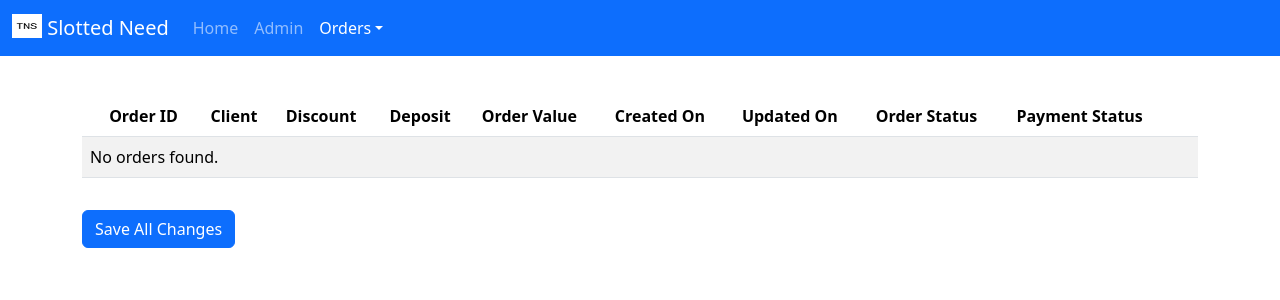
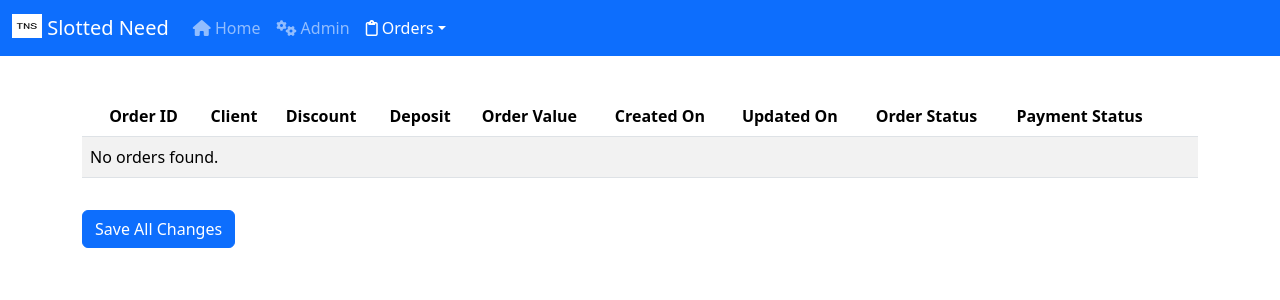
Before and after one commit to dimispapa/slotted-need, a Django app: page /orders/ in a window 1280 px wide. Shown: the top 300 px of the page. Run offline with Django 5.2, Linux system fonts and the light colour scheme; data that the repository does not hold is empty; some libraries are stand-ins or nearby versions.

Commit message:
styles: add navbar icons

```diff
--- a/templates/base.html
+++ b/templates/base.html
@@ -30,7 +30,7 @@
 <header>
   <nav class="navbar navbar-expand-lg bg-primary fixed-top" data-bs-theme="dark">
     <div class="container-fluid">
-      <a class="navbar-brand" href="#"><img src="../static/favicon/apple-touch-icon-tns.png" width="30" height="24"
+      <a class="navbar-brand" href="{% url 'home' %}"><img src="../static/favicon/apple-touch-icon-tns.png" width="30" height="24"
           alt="TNS logo" class="align-text-top"> Slotted Need</a>
       <button class="navbar-toggler" type="button" data-bs-toggle="collapse" data-bs-target="#navbarNavDropdown"
         aria-controls="navbarNavDropdown" aria-expanded="false" aria-label="Toggle navigation"><span
@@ -39,23 +39,23 @@
         <ul class="navbar-nav">
           <li class="nav-item">
             <a class="nav-link {% if request.path == home_url %}active"
-            aria-current="page{% endif %}" href="#">Home</a>
+            aria-current="page{% endif %}" href="{% url 'home' %}"><i class="fa-solid fa-house"></i> Home</a>
           </li>
           <li class="nav-item">
-            <a class="nav-link" href="{% url 'admin:index' %}">Admin</a>
+            <a class="nav-link" href="{% url 'admin:index' %}"><i class="fa-solid fa-gears"></i> Admin</a>
           </li>
-          <li class="nav-item dropdown col-6" data-bs-theme="light">
+          <li class="nav-item dropdown" data-bs-theme="light">
             <a class="nav-link dropdown-toggle {% if request.path == add_order_url or request.path == orders_url %}active"
             aria-current="page{% endif %}" href="#" role="button" data-bs-toggle="dropdown"
-              aria-expanded="false">Orders</a>
-            <ul class="dropdown-menu">
+              aria-expanded="false"><i class="fa-regular fa-clipboard"></i> Orders</a>
+            <ul class="dropdown-menu col-6">
               <li>
                 <a class="dropdown-item {% if request.path == add_order_url %}active-dropdown-item"
-                aria-current="true{% endif %}" href="{% url 'create_order' %}">Add New Order</a>
+                aria-current="true{% endif %}" href="{% url 'create_order' %}"><i class="fa-solid fa-pen-to-square"></i> Add New Order</a>
               </li>
               <li>
                 <a class="dropdown-item {% if request.path == orders_url %}active-dropdown-item"
-                aria-current="true{% endif %}" href="{% url 'orders' %}">Order Tracker</a>
+                aria-current="true{% endif %}" href="{% url 'orders' %}"><i class="fa-solid fa-table"></i> Order Tracker</a>
               </li>
             </ul>
           </li>
```
